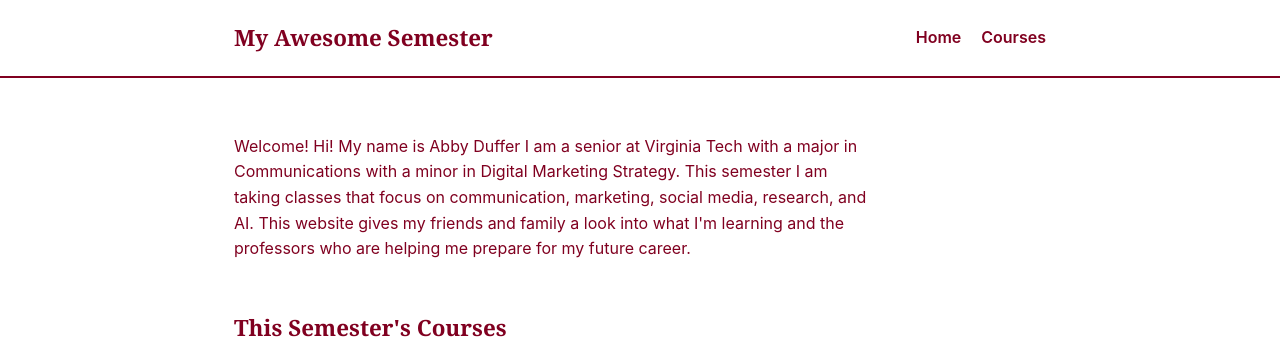
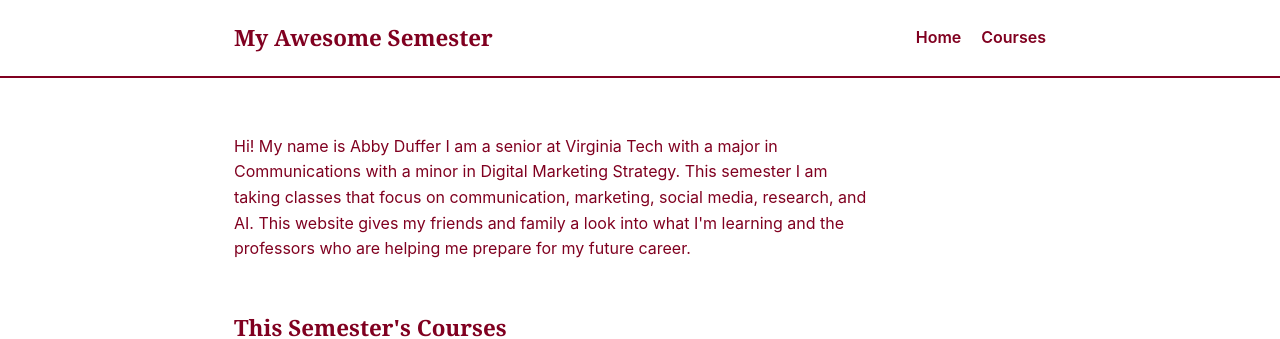
Before and after one commit to abbyduffer12/myawesomesemester, a Jekyll site: the page built from index.md, in a window 1280 px wide. Shown: the top 339 px of the page. Built offline with Jekyll 4.4.1, drawn with Linux system fonts in a browser that asks for light colours.

Commit message:
Remove redundant welcome message in index.md

```diff
--- a/index.md
+++ b/index.md
@@ -4,5 +4,5 @@ title: Home
 ---
 
 <div class="home-intro">
-<p>Welcome! Hi! My name is Abby Duffer I am a senior at Virginia Tech with a major in Communications with a minor in Digital Marketing Strategy. This semester I am taking classes that focus on communication, marketing, social media, research, and AI. This website gives my friends and family a look into what I'm learning and the professors who are helping me prepare for my future career.  </p>
+<p>Hi! My name is Abby Duffer I am a senior at Virginia Tech with a major in Communications with a minor in Digital Marketing Strategy. This semester I am taking classes that focus on communication, marketing, social media, research, and AI. This website gives my friends and family a look into what I'm learning and the professors who are helping me prepare for my future career.  </p>
 </div>
```
